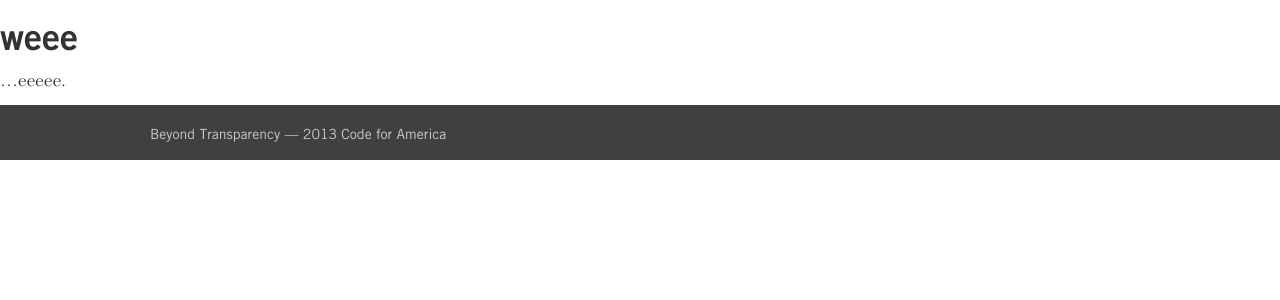
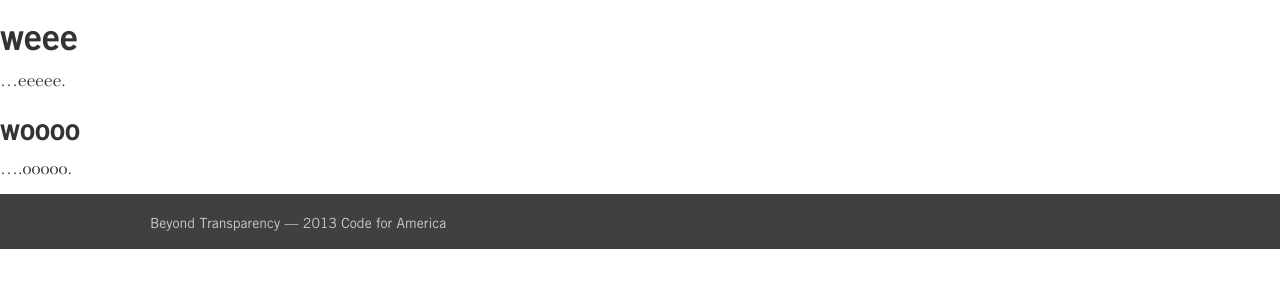
Before and after one commit to codeforamerica/beyondtransparency, a Jekyll site: the page built from hello-world.md, in a window 1280 px wide. Shown: the top 300 px of the page. Built offline with Jekyll 4.4.1, drawn with Linux system fonts in a browser that asks for light colours; nearby versions of some CDN libraries; some web fonts are replaced; Markdown is read by kramdown in place of the engine named in the settings.

Commit message:
Added wooo

```diff
--- a/hello-world.md
+++ b/hello-world.md
@@ -1,8 +1,13 @@
 ---
+title: Hello, World
 layout: default
-title: Hello, World
+
 ---
 
 # weee
 
 ...eeeee.
+
+## woooo
+
+....ooooo.
```
